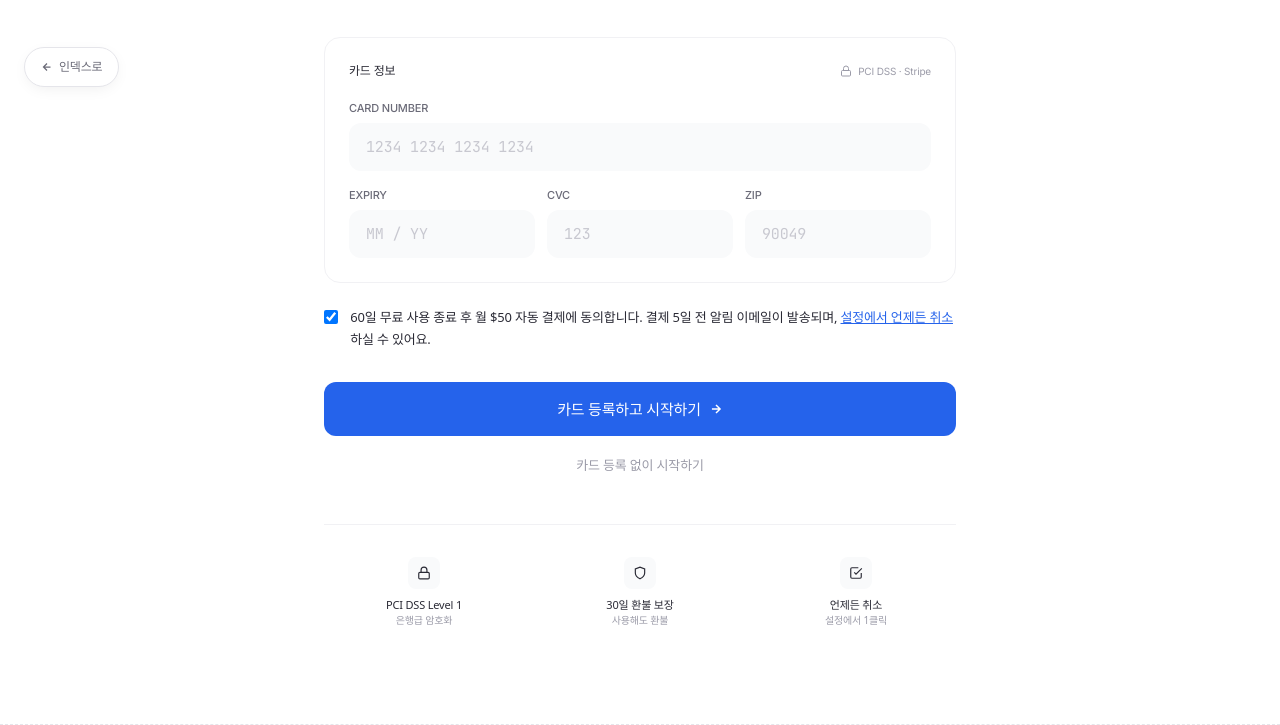
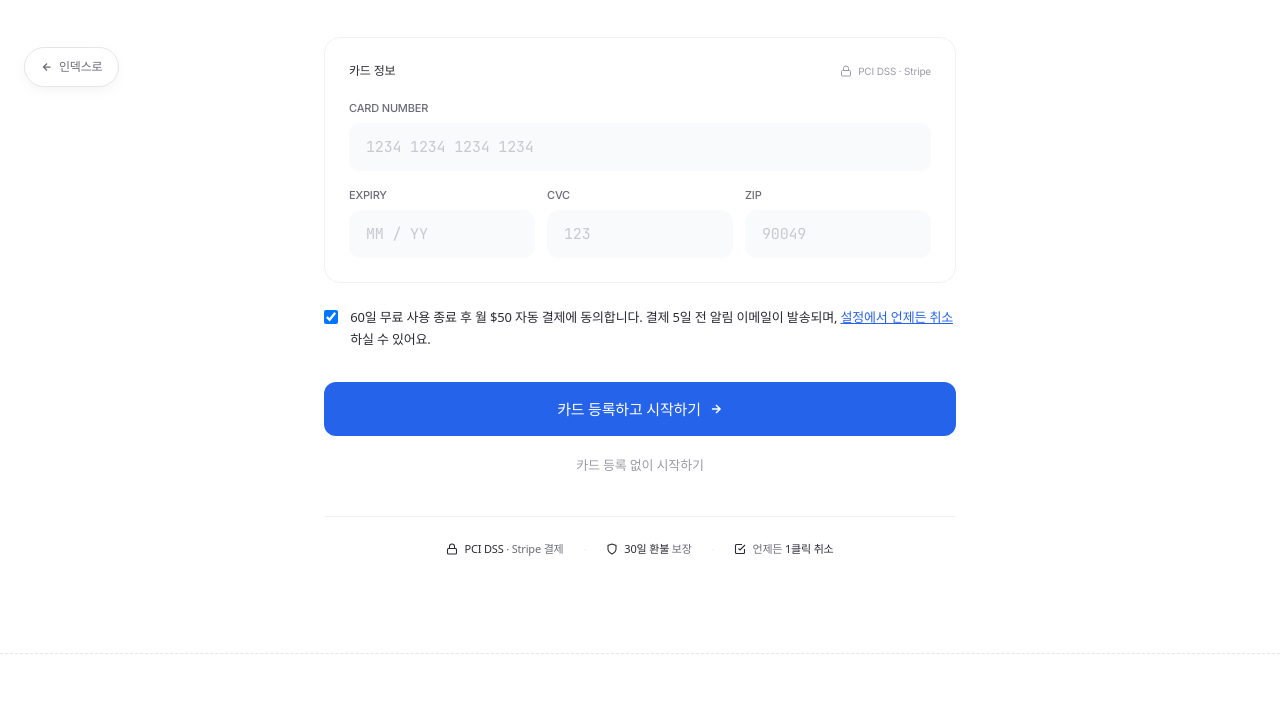
Before and after one commit to STEPNEXT-US/step-demo, a plain HTML site: page step_onboarding_step7.html in a window 1280 px wide. Shown: the part 689-1414 px from the top of the page. After the commit the page ends 1343 px from the top, so only its background shows below. Drawn offline with nearby package versions, Linux system fonts and the light colour scheme; a web font is replaced by a local one.

Commit message:
v6.8.8: 메인 컴팩트 + 노안 친화 + 온보딩 정리
[Main]
- Ops Center: 좌측 아이콘 + ops-meta 일괄 제거
- 라이브 도장 예정 카드 4→3줄
- 이벤트 허브: 미니멀 + 톤 차등 (앰버/보라/회색)
- 이벤트 메인 카드 버튼 우상단 이동
- 노안 친화 폰트 11곳 +1~1.5px
- D-Day 위치 좌측 통일
- UPSELL 기본값 OFF

[KPI]
- 출석률 (185/220명) 분수 표시

[Onboarding]
- Step 5: STEP→Xiro + Value note 삭제
- Step 7: Trust signals 인라인 한 줄 (PCI/환불/취소)
- Step 8: 추천 코드 삭제 + 완료 메시지 단축 + 안내 문구
- 모든 step: 본문 진행률 라벨 중복 제거

[Setup]
- Step 0: 괄호 부제 삭제 (있으면 좋아요/없어도 괜찮아요)

```diff
--- a/step_onboarding_step7.html
+++ b/step_onboarding_step7.html
@@ -198,9 +198,7 @@
 
 
 
-    <div class="flex items-center gap-2 mb-12">
-      <span class="num text-[11px] font-medium text-blue-600 tracking-wider">STEP 7 · 8</span>
-      <div class="flex-1 h-px bg-ink-100"></div>
+    <div class="flex items-center justify-end mb-12">
       <a href="step_onboarding_step6.html" class="text-[11px] text-ink-400 hover:text-ink-700 transition">← 이전</a>
     </div>
     <!-- Hero with $0 emphasis -->
@@ -317,30 +315,21 @@
       카드 등록 없이 시작하기
     </a>
 
-    <!-- Trust signals -->
-    <div class="mt-10 pt-8 border-t border-ink-100">
-      <div class="grid grid-cols-3 gap-4 text-center">
-        <div>
-          <div class="w-8 h-8 mx-auto rounded-lg bg-ink-50 flex items-center justify-center mb-2">
-            <svg width="14" height="14" viewBox="0 0 24 24" fill="none" stroke="currentColor" stroke-width="2" class="text-ink-700"><rect x="3" y="11" width="18" height="11" rx="2"/><path d="M7 11V7a5 5 0 0110 0v4"/></svg>
-          </div>
-          <div class="text-[11px] text-ink-700 font-medium">PCI DSS Level 1</div>
-          <div class="text-[10px] text-ink-400">은행급 암호화</div>
-        </div>
-        <div>
-          <div class="w-8 h-8 mx-auto rounded-lg bg-ink-50 flex items-center justify-center mb-2">
-            <svg width="14" height="14" viewBox="0 0 24 24" fill="none" stroke="currentColor" stroke-width="2" class="text-ink-700"><path d="M12 22s8-4 8-10V5l-8-3-8 3v7c0 6 8 10 8 10z"/></svg>
-          </div>
-          <div class="text-[11px] text-ink-700 font-medium">30일 환불 보장</div>
-          <div class="text-[10px] text-ink-400">사용해도 환불</div>
-        </div>
-        <div>
-          <div class="w-8 h-8 mx-auto rounded-lg bg-ink-50 flex items-center justify-center mb-2">
-            <svg width="14" height="14" viewBox="0 0 24 24" fill="none" stroke="currentColor" stroke-width="2" class="text-ink-700"><polyline points="9 11 12 14 22 4"/><path d="M21 12v7a2 2 0 01-2 2H5a2 2 0 01-2-2V5a2 2 0 012-2h11"/></svg>
-          </div>
-          <div class="text-[11px] text-ink-700 font-medium">언제든 취소</div>
-          <div class="text-[10px] text-ink-400">설정에서 1클릭</div>
-        </div>
+    <!-- Trust signals (인라인 한 줄) -->
+    <div class="mt-8 pt-6 border-t border-ink-100 flex items-center justify-center gap-5 flex-wrap text-[11px] text-ink-500">
+      <div class="flex items-center gap-1.5">
+        <svg width="12" height="12" viewBox="0 0 24 24" fill="none" stroke="currentColor" stroke-width="2.2" class="text-ink-700"><rect x="3" y="11" width="18" height="11" rx="2"/><path d="M7 11V7a5 5 0 0110 0v4"/></svg>
+        <span><span class="font-medium text-ink-700">PCI DSS</span> · Stripe 결제</span>
+      </div>
+      <span class="text-ink-200">·</span>
+      <div class="flex items-center gap-1.5">
+        <svg width="12" height="12" viewBox="0 0 24 24" fill="none" stroke="currentColor" stroke-width="2.2" class="text-ink-700"><path d="M12 22s8-4 8-10V5l-8-3-8 3v7c0 6 8 10 8 10z"/></svg>
+        <span><span class="font-medium text-ink-700">30일 환불</span> 보장</span>
+      </div>
+      <span class="text-ink-200">·</span>
+      <div class="flex items-center gap-1.5">
+        <svg width="12" height="12" viewBox="0 0 24 24" fill="none" stroke="currentColor" stroke-width="2.2" class="text-ink-700"><polyline points="9 11 12 14 22 4"/><path d="M21 12v7a2 2 0 01-2 2H5a2 2 0 01-2-2V5a2 2 0 012-2h11"/></svg>
+        <span>언제든 <span class="font-medium text-ink-700">1클릭 취소</span></span>
       </div>
     </div>
 
```
Also changed, not shown: step_onboarding_step5.html (+3 -18 lines), step_onboarding_step8.html (+3 -10 lines), step_setup_step0.html (+2 -2 lines).
